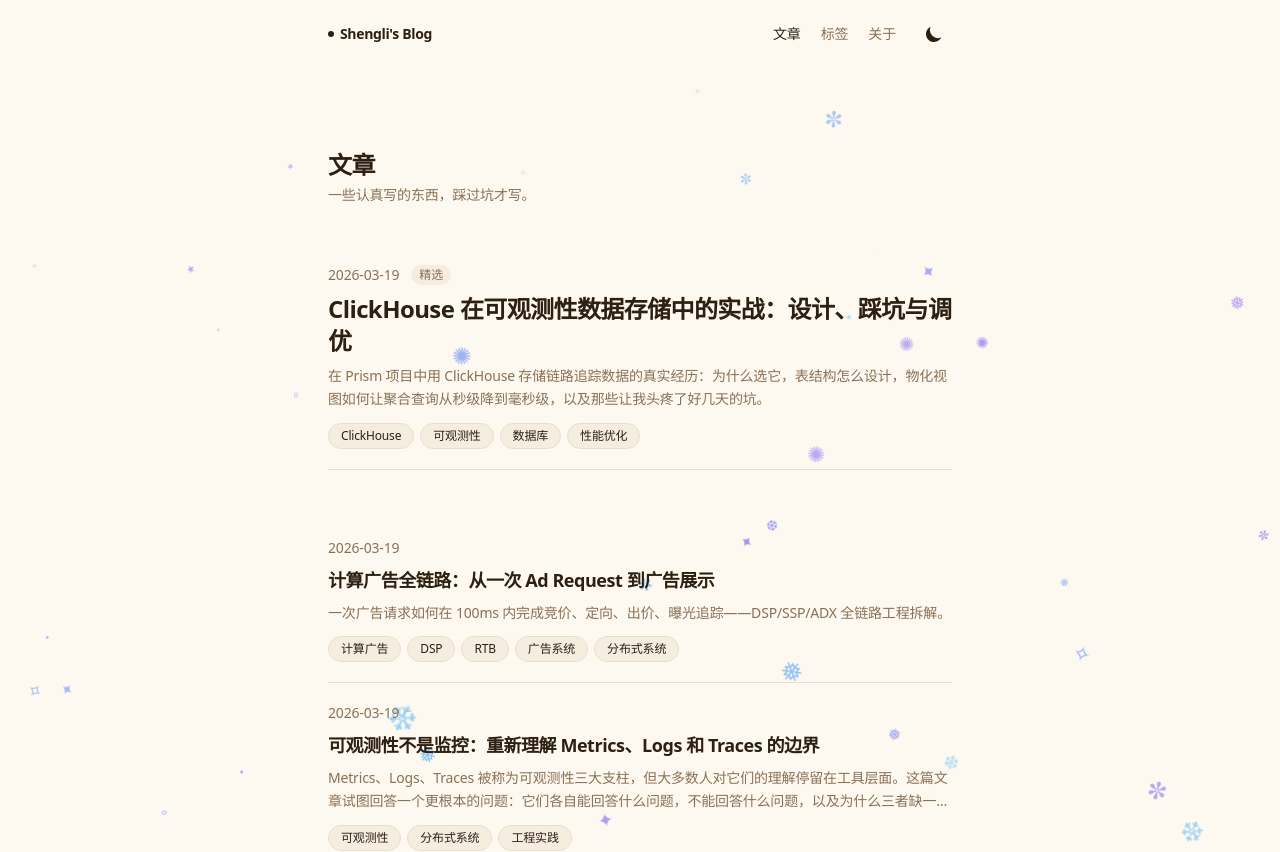
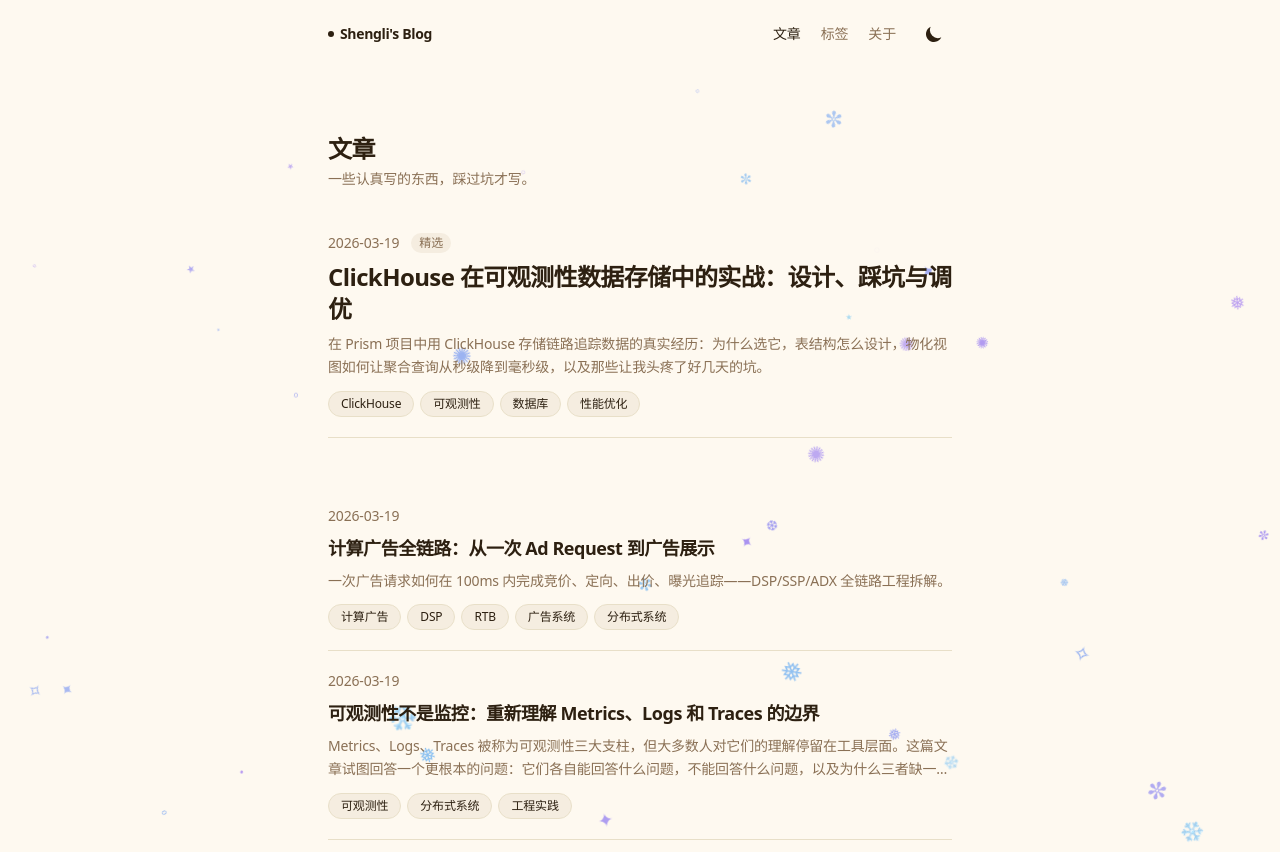
Before and after one commit to ThReeIOne/blog, a Next.js app: page / in a window 1280 px wide. Shown: the top 852 px of the page. Built offline with nearby package versions, Linux system fonts and the light colour scheme.

Commit message:
fix: further reduce home page top padding

```diff
--- a/src/components/HomeContent.tsx
+++ b/src/components/HomeContent.tsx
@@ -9,8 +9,8 @@ export function HomeContent({ posts }: { posts: PostMeta[] }) {
   );
 
   return (
-    <main className="mx-auto max-w-2xl px-6 py-10">
-      <div className="mb-10">
+    <main className="mx-auto max-w-2xl px-6 py-6">
+      <div className="mb-6">
         <h1 className="text-2xl font-bold tracking-tight mb-1">文章</h1>
         <p className="text-sm text-muted-foreground">一些认真写的东西，踩过坑才写。</p>
       </div>
```
